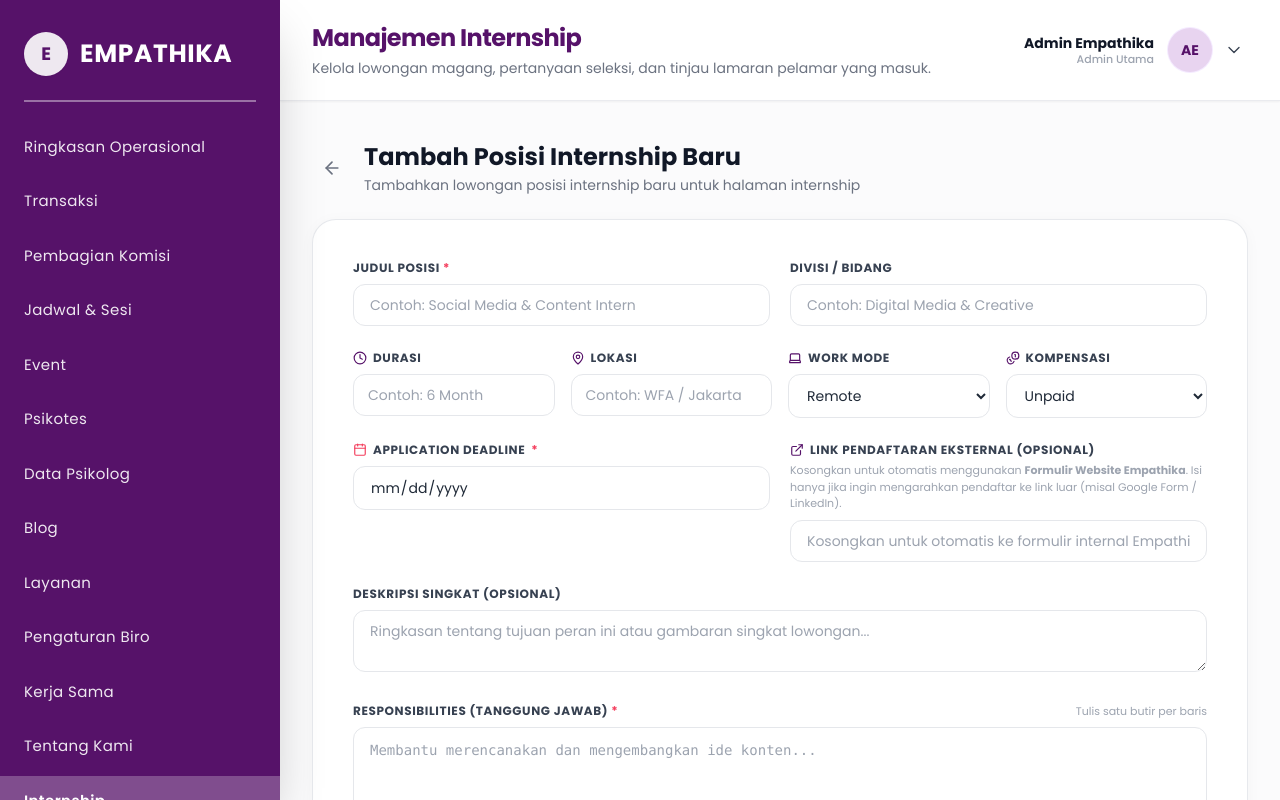
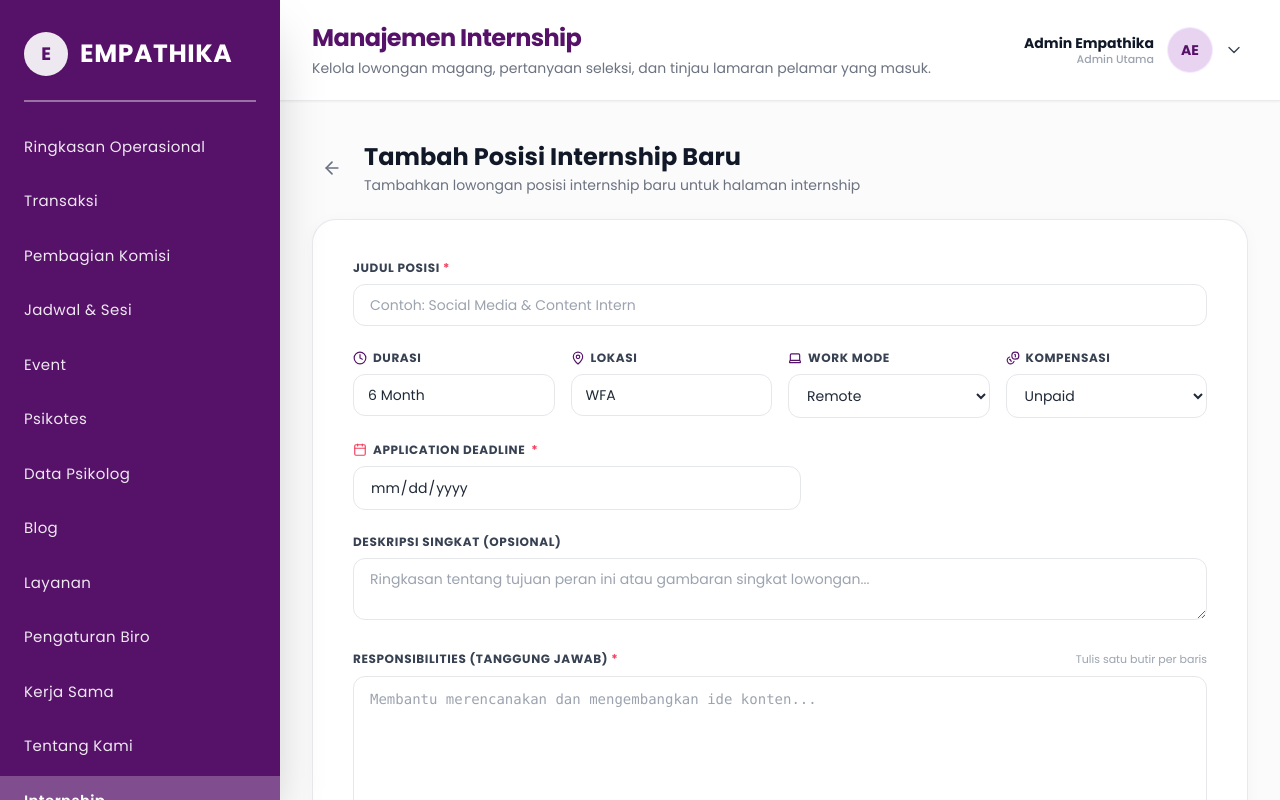
Before and after one commit to reppapi/empathika, a Next.js app in the folder frontend/: page /admin/internship/tambah in a window 1280 px wide. Shown: the top 800 px of the page. Built offline with nearby package versions, Linux system fonts and the light colour scheme; no server answers; sample sign-in values are in the browser's storage.

Commit message:
refactor(internship): remove division and external apply url fields from position form

```diff
--- a/frontend/src/features/internship/components/admin/AdminInternshipFormClient.tsx
+++ b/frontend/src/features/internship/components/admin/AdminInternshipFormClient.tsx
@@ -9,7 +9,6 @@ import {
   Calendar,
   Clock,
   Coins,
-  ExternalLink,
   Eye,
   EyeOff,
   Laptop,
@@ -67,16 +66,14 @@ export default function AdminInternshipFormClient({ positionId }: Props) {
   // State Form
   const [formData, setFormData] = useState({
     judul: "",
-    divisi: "",
-    durasi: "",
-    lokasi: "",
+    durasi: "6 Month",
+    lokasi: "WFA",
     workMode: "Remote",
     kompensasi: "Unpaid",
     deadline: "",
     deskripsi: "",
     responsibilitiesText: "",
     qualificationsText: "",
-    applyUrl: "",
     isOpen: true,
   })
 
@@ -110,7 +107,6 @@ export default function AdminInternshipFormClient({ positionId }: Props) {
         if (item && isMounted) {
           setFormData({
             judul: item.judul || "",
-            divisi: item.divisi || "",
             durasi: item.durasi || "6 Month",
             lokasi: item.lokasi || "WFA",
             workMode: item.workMode || "Remote",
@@ -119,7 +115,6 @@ export default function AdminInternshipFormClient({ positionId }: Props) {
             deskripsi: item.deskripsi || "",
             responsibilitiesText: (item.responsibilities || []).join("\n"),
             qualificationsText: (item.qualifications || []).join("\n"),
-            applyUrl: item.applyUrl || "",
             isOpen: Boolean(item.isOpen),
           })
           if (item.questions && Array.isArray(item.questions) && item.questions.length > 0) {
@@ -185,7 +180,7 @@ export default function AdminInternshipFormClient({ positionId }: Props) {
       if (isEditMode && positionId) {
         await internshipService.updatePosition(positionId, {
           judul: formData.judul.trim(),
-          divisi: formData.divisi.trim() || undefined,
+          divisi: undefined,
           durasi: formData.durasi.trim(),
           lokasi: formData.lokasi.trim(),
           workMode: formData.workMode.trim(),
@@ -195,14 +190,14 @@ export default function AdminInternshipFormClient({ positionId }: Props) {
           responsibilities: respList,
           qualifications: qualList,
           questions: finalQuestions,
-          applyUrl: formData.applyUrl.trim(),
+          applyUrl: "",
           isOpen: formData.isOpen,
         })
         showToast("Posisi internship berhasil diperbarui!")
       } else {
         await internshipService.createPosition({
           judul: formData.judul.trim(),
-          divisi: formData.divisi.trim() || undefined,
+          divisi: undefined,
           durasi: formData.durasi.trim(),
           lokasi: formData.lokasi.trim(),
           workMode: formData.workMode.trim(),
@@ -212,7 +207,7 @@ export default function AdminInternshipFormClient({ positionId }: Props) {
           responsibilities: respList,
           qualifications: qualList,
           questions: finalQuestions,
-          applyUrl: formData.applyUrl.trim(),
+          applyUrl: "",
           isOpen: formData.isOpen,
         })
         showToast("Posisi internship baru berhasil ditambahkan!")
@@ -274,8 +269,7 @@ export default function AdminInternshipFormClient({ positionId }: Props) {
       {/* ── Container Form Utama ── */}
       <div className="w-full rounded-3xl border border-gray-200/90 bg-white p-6 sm:p-8 md:p-10 shadow-[0_2px_15px_rgba(0,0,0,0.03)]">
         <form onSubmit={handleSubmit} className="flex flex-col gap-6">
-          {/* Section 1: Judul Posisi & Divisi */}
-          <div className="grid grid-cols-1 sm:grid-cols-2 gap-5">
+          {/* Section 1: Judul Posisi */}
           <div>
             <label className="block text-xs font-bold text-gray-700 uppercase tracking-wider mb-2">
               Judul Posisi <span className="text-rose-500">*</span>
@@ -298,20 +292,6 @@ export default function AdminInternshipFormClient({ positionId }: Props) {
             {errors.judul && (
               <p className="text-xs text-rose-500 mt-1">{errors.judul}</p>
             )}
-            </div>
-
-            <div>
-              <label className="block text-xs font-bold text-gray-700 uppercase tracking-wider mb-2">
-                Divisi / Bidang
-              </label>
-              <input
-                type="text"
-                placeholder="Contoh: Digital Media & Creative"
-                value={formData.divisi}
-                onChange={(e) => setFormData({ ...formData, divisi: e.target.value })}
-                className="w-full px-4 py-2.5 text-xs sm:text-sm border border-gray-200 rounded-xl focus:outline-none focus:border-[#561269] transition-colors"
-              />
-            </div>
           </div>
 
           {/* Section 2: 4 Spesifikasi (Durasi, Lokasi, Work Mode, Kompensasi) */}
@@ -377,9 +357,8 @@ export default function AdminInternshipFormClient({ positionId }: Props) {
             </div>
           </div>
 
-          {/* Section 3: Deadline & Link Pendaftaran */}
-          <div className="grid grid-cols-1 sm:grid-cols-2 gap-5">
-            <div>
+          {/* Section 3: Application Deadline */}
+          <div className="max-w-md">
             <label className="block text-xs font-bold text-gray-700 uppercase tracking-wider mb-2 flex items-center gap-1.5">
               <Calendar className="w-3.5 h-3.5 text-rose-500" />
               Application Deadline <span className="text-rose-500">*</span>
@@ -415,34 +394,6 @@ export default function AdminInternshipFormClient({ positionId }: Props) {
             {errors.deadline && (
               <p className="text-xs text-rose-500 mt-1">{errors.deadline}</p>
             )}
-            </div>
-
-            <div>
-              <label className="block text-xs font-bold text-gray-700 uppercase tracking-wider mb-1 flex items-center gap-1.5">
-                <ExternalLink className="w-3.5 h-3.5 text-[#561269]" />
-                Link Pendaftaran Eksternal (Opsional)
-              </label>
-              <p className="text-[11px] text-gray-400 mb-2">
-                Kosongkan untuk otomatis menggunakan <strong>Formulir Website Empathika</strong>. Isi hanya jika ingin mengarahkan pendaftar ke link luar (misal Google Form / LinkedIn).
-              </p>
-              <input
-                type="text"
-                placeholder="Kosongkan untuk otomatis ke formulir internal Empathika"
-                value={formData.applyUrl}
-                onChange={(e) => {
-                  setFormData({ ...formData, applyUrl: e.target.value })
-                  if (errors.applyUrl) setErrors({ ...errors, applyUrl: "" })
-                }}
-                className={`w-full px-4 py-2.5 text-xs sm:text-sm border rounded-xl focus:outline-none transition-colors ${
-                  errors.applyUrl
-                    ? "border-rose-400 bg-rose-50/20 focus:border-rose-500"
-                    : "border-gray-200 focus:border-[#561269]"
-                }`}
-              />
-              {errors.applyUrl && (
-                <p className="text-xs text-rose-500 mt-1">{errors.applyUrl}</p>
-              )}
-            </div>
           </div>
 
           {/* Section 4: Deskripsi Singkat */}
```
Lines whose indentation alone changed are shown as unchanged.
